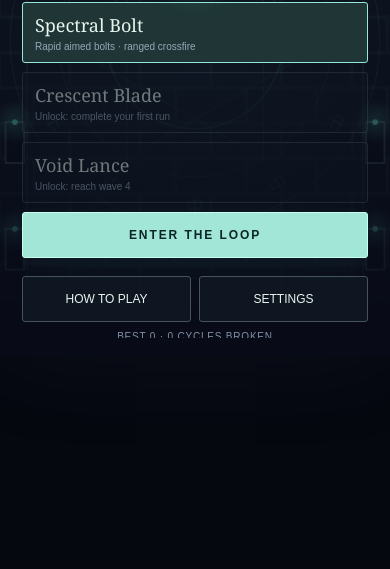
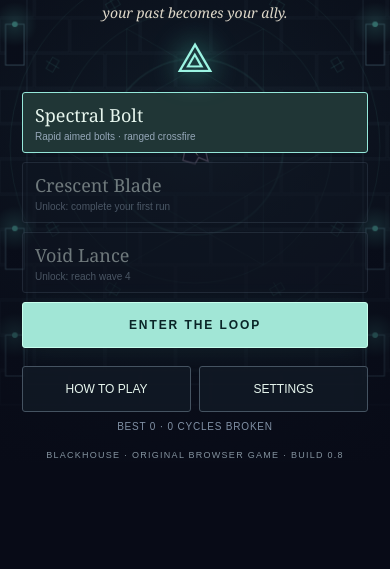
Before and after one commit to kalikeefbiz/Blackhouse-Revenant-Loop, a website built with Vite: page index.html in a window 390 px wide. Shown: the part 275-844 px from the top of the page. Built offline with nearby package versions, Linux system fonts and the light colour scheme.

Commit message:
Use full mobile viewport for menus and controls

```diff
--- a/src/style.css
+++ b/src/style.css
@@ -25,7 +25,7 @@
 #app {
   position: relative;
   width: min(100vw, calc(100dvh * 420 / 680));
-  height: min(100dvh, calc(100vw * 680 / 420));
+  height: 100dvh;
   margin: auto;
   overflow: hidden;
   background: #080b17;
@@ -34,8 +34,12 @@
   user-select: none;
 }
 canvas {
+  position: absolute;
+  top: 50%;
+  transform: translateY(-50%);
   width: 100%;
-  height: 100%;
+  height: auto;
+  aspect-ratio: 420 / 680;
   display: block;
 }
 #overlay {
```
Also changed, not shown: docs/VERIFICATION.md (+1 -0 lines), docs/screenshots/combat.png, docs/screenshots/menu.png.
